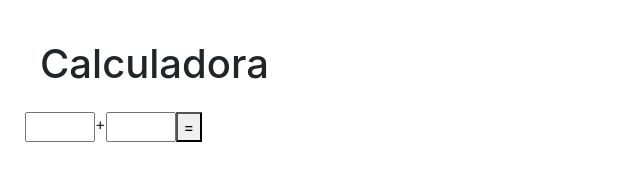
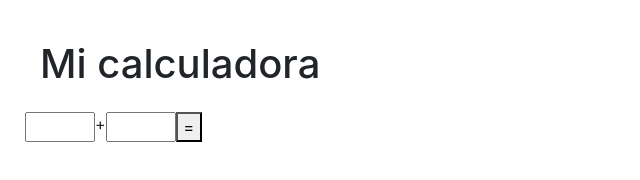
Before and after one commit to ivanrios/travisCICD, a website: page index.html in a window 1280 px wide. Shown: the whole page, without its empty margins (0-640 px from the left). Drawn offline with nearby package versions, Linux system fonts and the light colour scheme.

Commit message:
Se agrega la publicacion

```diff
--- a/index.html
+++ b/index.html
@@ -15,7 +15,7 @@
 </head>
 
 <body>
-    <h1>Calculadora</h1>
+    <h1>Mi calculadora</h1>
     <div class="row">
         <p></p>
     </div>
```
Also changed, not shown: .travis.yml.
